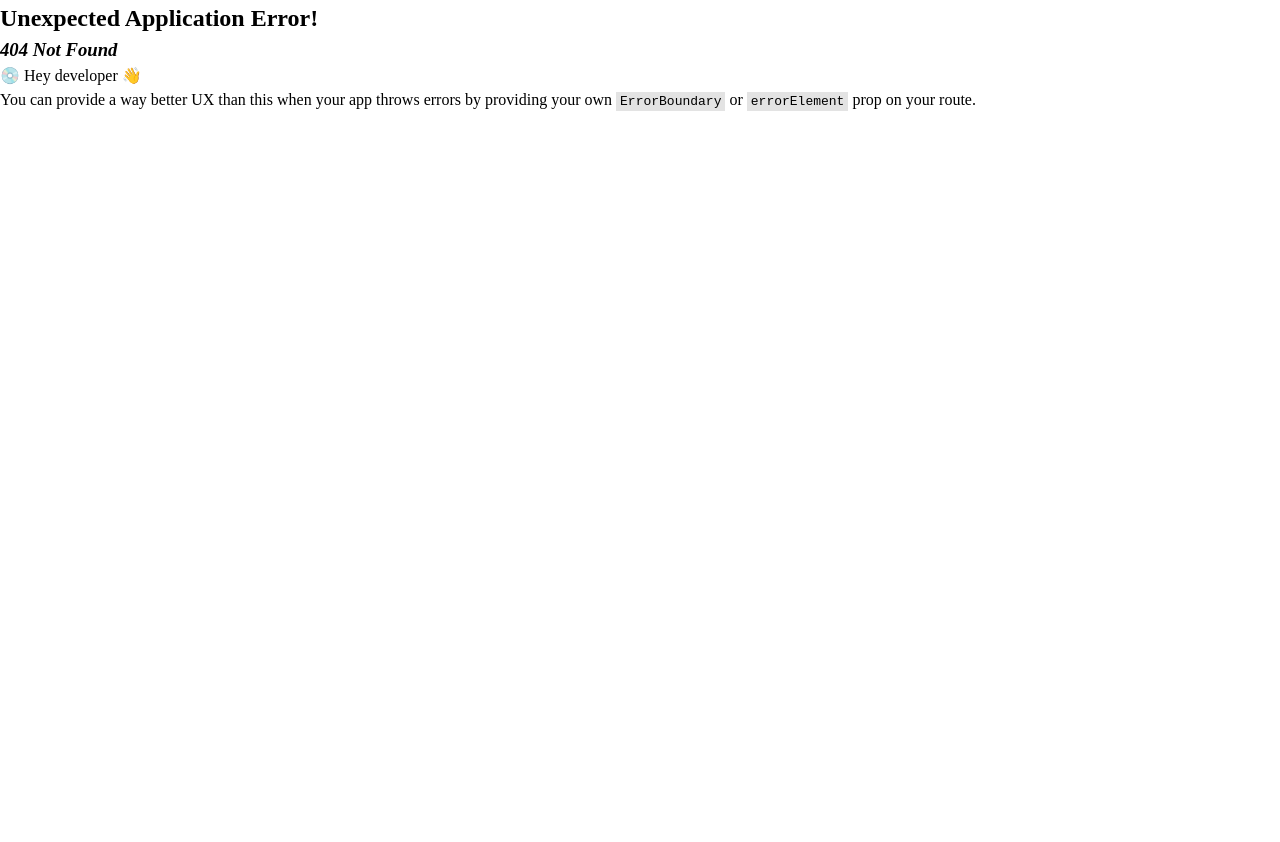
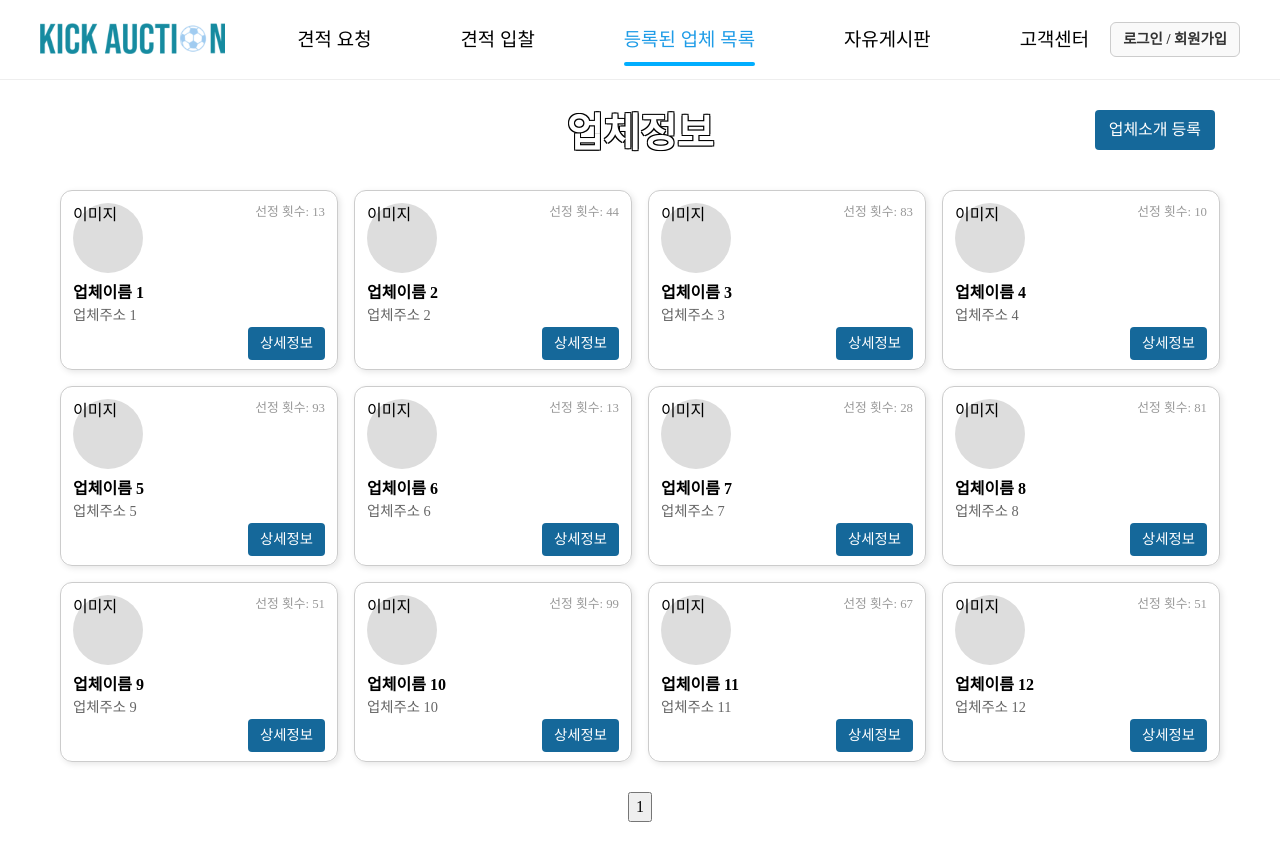
Before and after one commit to pado8/GlobalIT_FinalProject, a React (Create React App) app in the folder frontend/: page /sellerlist in a window 1280 px wide. Before the commit this address had no page. Before the commit the page ends 800 px from the top, so only its background shows below. Built offline with nearby package versions, Linux system fonts and the light colour scheme.

Commit message:
fix:Nav companyList Link 수정

```diff
--- a/frontend/src/components/Nav.js
+++ b/frontend/src/components/Nav.js
@@ -21,8 +21,8 @@ const Nav = () => {
         <li className={location.pathname === "/bid" ? "active" : ""}>
           <Link to="/bid">견적 입찰</Link>
         </li>
-        <li className={location.pathname === "/companylist" ? "active" : ""}>
-          <Link to="/companylist">등록된 업체 목록</Link>
+        <li className={location.pathname === "/sellerlist" ? "active" : ""}>
+          <Link to="/sellerlist">등록된 업체 목록</Link>
         </li>
         <li className={location.pathname === "/community" ? "active" : ""}>
           <Link to="/community">자유게시판</Link>
--- a/frontend/src/router/root.js
+++ b/frontend/src/router/root.js
@@ -24,6 +24,10 @@ const root = createBrowserRouter([
         path: "community", element: <Suspense fallback={Loading}><Community /></Suspense>,
         children: communityRouter(),
       },
+      {
+        path: "sellerlist", element: <Suspense fallback={Loading}><SellerList /></Suspense>,
+        children: communityRouter(),
+      },
     ],
   },
 ]);
```
